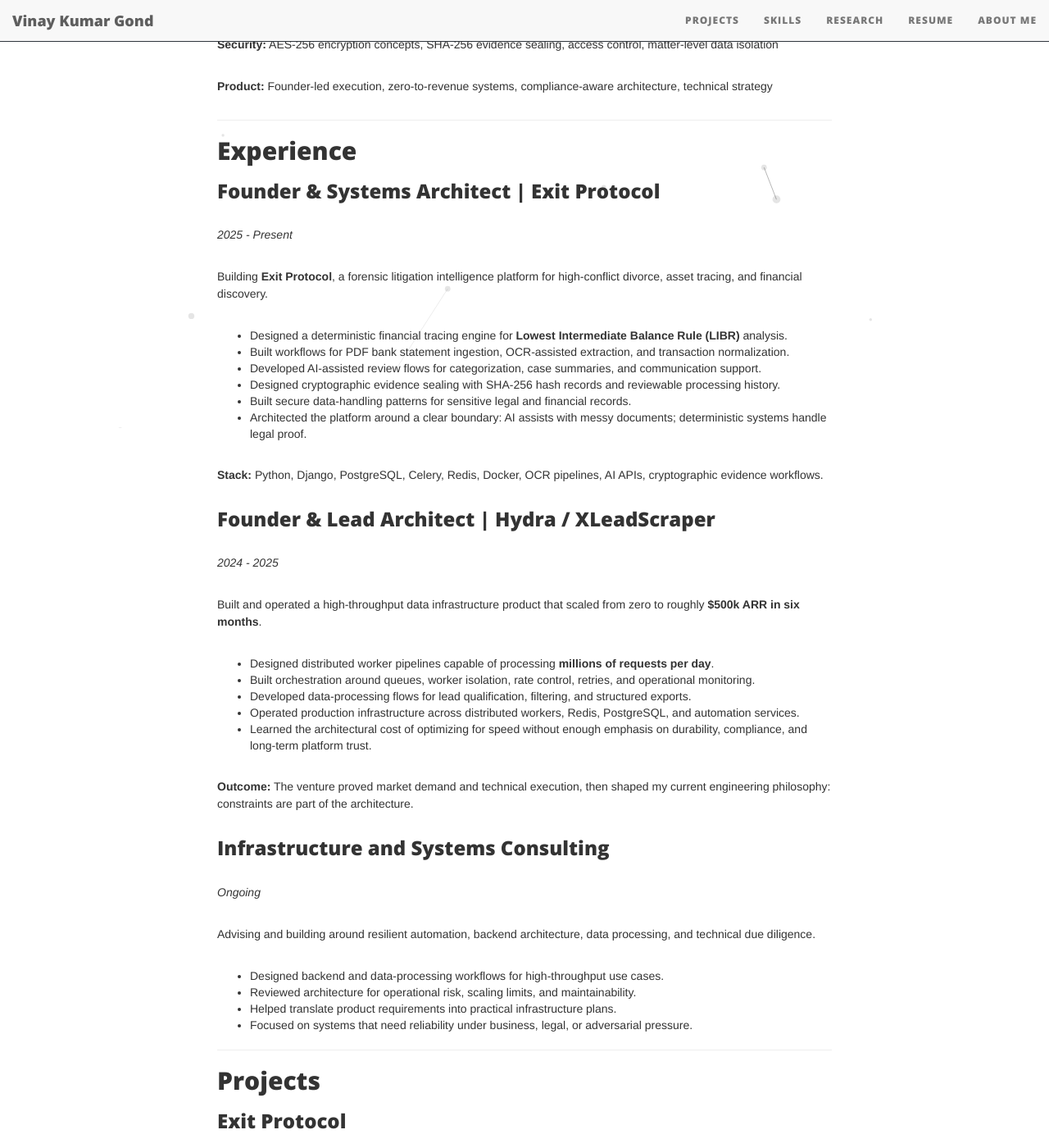
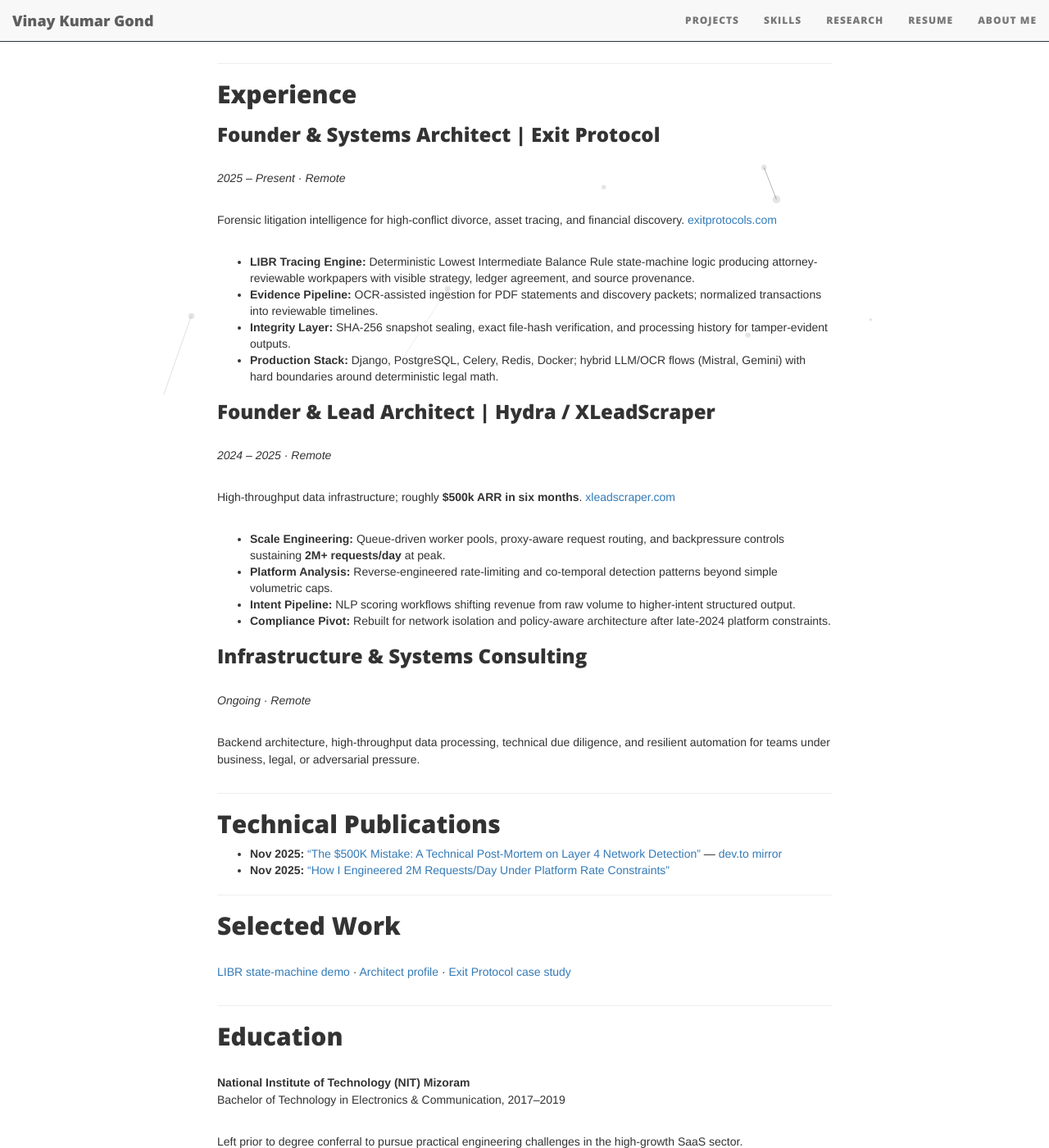
Before and after one commit to Vinaygond/Vinaygond.github.io, a Jekyll site: the page built from resume.md, in a window 1280 px wide and 1400 px high, scrolled down 1008 px. Shown: the whole window at 82% size. Built offline with Jekyll 4.4.1, drawn with Linux system fonts in a browser that asks for light colours; nearby versions of some CDN libraries; some of the changed text lies outside the part shown.

Commit message:
Sync web resume page with PDF and ignore LaTeX build artifacts

```diff
--- a/resume.md
+++ b/resume.md
@@ -14,101 +14,73 @@
 
 ## Summary
 
-Distributed systems architect and founder building software for high-stakes environments where scale, correctness, and trust all matter.
+Distributed systems architect and founder shipping under pressure: zero-to-revenue products, **2M+ requests/day** in production, and platform constraints turned into design inputs.
 
-My work spans forensic litigation intelligence, backend infrastructure, AI-assisted document processing, secure evidence workflows, and compliance-aware automation. I have built systems that reached millions of requests per day, generated roughly **$500k ARR**, and reduced financial tracing workflows from weeks to minutes through deterministic automation.
+Currently building **Exit Protocol**, a forensic litigation intelligence platform for asset tracing and financial discovery. Previously scaled **Hydra / XLeadScraper** to roughly **$500k ARR in six months**. Philosophy: **AI accelerates messy document work; deterministic systems handle proof**; compliance, security, and auditability are architecture requirements, not polish.
 
 ---
 
-## Core Strengths
+## Technical Skills
 
-**Systems:** Distributed systems, event-driven architecture, async orchestration, worker queues, rate control, fault isolation
+**Systems:** Distributed architecture, async orchestration, worker queues, rate control, fault isolation, traffic shaping, observability, forensic pipelines, evidence integrity
 
-**Backend:** Python, Django, FastAPI, Flask, Node.js, TypeScript, SQL, Bash
+**Stack:** Python (Django, FastAPI, AsyncIO), TypeScript, Node.js, SQL, Bash; PostgreSQL, Redis, Celery, Docker, Kubernetes, NGINX, AWS, GCP, OpenTelemetry
 
-**Infrastructure:** Docker, Kubernetes, Redis, Celery, PostgreSQL, MySQL, NGINX, AWS, GCP, DigitalOcean
-
-**Forensics:** Bank statement ingestion, OCR-assisted extraction, transaction classification, LIBR tracing, audit trails
-
-**Security:** AES-256 encryption concepts, SHA-256 evidence sealing, access control, matter-level data isolation
-
-**Product:** Founder-led execution, zero-to-revenue systems, compliance-aware architecture, technical strategy
+**Focus:** LIBR tracing, OCR/document ingestion, transaction normalization, SHA-256 snapshot integrity, AES-256 data protection, AI-assisted review, secure deployments
 
 ---
 
 ## Experience
 
 ### Founder & Systems Architect | Exit Protocol
-*2025 - Present*
+*2025 – Present · Remote*
 
-Building **Exit Protocol**, a forensic litigation intelligence platform for high-conflict divorce, asset tracing, and financial discovery.
+Forensic litigation intelligence for high-conflict divorce, asset tracing, and financial discovery. [exitprotocols.com](https://exitprotocols.com)
 
-- Designed a deterministic financial tracing engine for **Lowest Intermediate Balance Rule (LIBR)** analysis.
-- Built workflows for PDF bank statement ingestion, OCR-assisted extraction, and transaction normalization.
-- Developed AI-assisted review flows for categorization, case summaries, and communication support.
-- Designed cryptographic evidence sealing with SHA-256 hash records and reviewable processing history.
-- Built secure data-handling patterns for sensitive legal and financial records.
-- Architected the platform around a clear boundary: AI assists with messy documents; deterministic systems handle legal proof.
-
-**Stack:** Python, Django, PostgreSQL, Celery, Redis, Docker, OCR pipelines, AI APIs, cryptographic evidence workflows.
+- **LIBR Tracing Engine:** Deterministic Lowest Intermediate Balance Rule state-machine logic producing attorney-reviewable workpapers with visible strategy, ledger agreement, and source provenance.
+- **Evidence Pipeline:** OCR-assisted ingestion for PDF statements and discovery packets; normalized transactions into reviewable timelines.
+- **Integrity Layer:** SHA-256 snapshot sealing, exact file-hash verification, and processing history for tamper-evident outputs.
+- **Production Stack:** Django, PostgreSQL, Celery, Redis, Docker; hybrid LLM/OCR flows (Mistral, Gemini) with hard boundaries around deterministic legal math.
 
 ### Founder & Lead Architect | Hydra / XLeadScraper
-*2024 - 2025*
+*2024 – 2025 · Remote*
 
-Built and operated a high-throughput data infrastructure product that scaled from zero to roughly **$500k ARR in six months**.
+High-throughput data infrastructure; roughly **$500k ARR in six months**. [xleadscraper.com](https://xleadscraper.com)
 
-- Designed distributed worker pipelines capable of processing **millions of requests per day**.
-- Built orchestration around queues, worker isolation, rate control, retries, and operational monitoring.
-- Developed data-processing flows for lead qualification, filtering, and structured exports.
-- Operated production infrastructure across distributed workers, Redis, PostgreSQL, and automation services.
-- Learned the architectural cost of optimizing for speed without enough emphasis on durability, compliance, and long-term platform trust.
+- **Scale Engineering:** Queue-driven worker pools, proxy-aware request routing, and backpressure controls sustaining **2M+ requests/day** at peak.
+- **Platform Analysis:** Reverse-engineered rate-limiting and co-temporal detection patterns beyond simple volumetric caps.
+- **Intent Pipeline:** NLP scoring workflows shifting revenue from raw volume to higher-intent structured output.
+- **Compliance Pivot:** Rebuilt for network isolation and policy-aware architecture after late-2024 platform constraints.
 
-**Outcome:** The venture proved market demand and technical execution, then shaped my current engineering philosophy: constraints are part of the architecture.
+### Infrastructure & Systems Consulting
+*Ongoing · Remote*
 
-### Infrastructure and Systems Consulting
-*Ongoing*
-
-Advising and building around resilient automation, backend architecture, data processing, and technical due diligence.
-
-- Designed backend and data-processing workflows for high-throughput use cases.
-- Reviewed architecture for operational risk, scaling limits, and maintainability.
-- Helped translate product requirements into practical infrastructure plans.
-- Focused on systems that need reliability under business, legal, or adversarial pressure.
+Backend architecture, high-throughput data processing, technical due diligence, and resilient automation for teams under business, legal, or adversarial pressure.
 
 ---
 
-## Projects
+## Technical Publications
 
-### Exit Protocol
-*Forensic Litigation Intelligence*
+- **Nov 2025:** ["The $500K Mistake: A Technical Post-Mortem on Layer 4 Network Detection"](https://vinaygond.github.io/2025-12-01-The-500K-Tool-That-Got-Me-a-Cease-and-Desist-from-X/) — [dev.to mirror](https://dev.to/vinaygond/the-500k-tool-that-got-me-a-cease-and-desist-from-40bk)
+- **Nov 2025:** ["How I Engineered 2M Requests/Day Under Platform Rate Constraints"](https://vinaygond.github.io/2025-11-16-how-i-engineered-a-system-that-bypass-twitter-rate-limits/)
 
-- Automates financial discovery workflows for high-conflict litigation.
-- Converts messy bank statements and transaction records into structured, reviewable evidence.
-- Applies deterministic tracing rules for commingled asset analysis.
-- Produces audit-friendly outputs with cryptographic integrity records.
+---
 
-[View Live](https://exitprotocols.com) | [Architect Profile](https://exitprotocols.com/architect/) | [LIBR Demo](https://github.com/Vinaygond/libr-state-machine-demo) | [Case Study](/2025-12-28-Exit-Protocol-Wealth-Preservation-Intelligence/)
+## Selected Work
 
-### Hydra / XLeadScraper
-*High-Throughput Data Infrastructure*
-
-- Distributed data infrastructure product built around async workers, queueing, data enrichment, and operational isolation.
-- Reached roughly **$500k ARR** and processed millions of requests per day at peak.
-- Became the foundation for my current compliance-aware approach to systems design.
-
-[View Live](https://xleadscraper.com) | [Technical Postmortem](/2025-11-16-how-i-engineered-a-system-that-bypass-twitter-rate-limits/)
+[LIBR state-machine demo](https://github.com/Vinaygond/libr-state-machine-demo) · [Architect profile](https://exitprotocols.com/architect/) · [Exit Protocol case study](/2025-12-28-Exit-Protocol-Wealth-Preservation-Intelligence/)
 
 ---
 
 ## Education
 
 **National Institute of Technology (NIT) Mizoram**
-Bachelor of Technology in Electronics & Communication, 2017-2019
+Bachelor of Technology in Electronics & Communication, 2017–2019
 
-Left before degree completion to pursue practical engineering and founder-led product work.
+Left prior to degree conferral to pursue practical engineering challenges in the high-growth SaaS sector.
 
 ---
 
 ## Contact
 
-[Email](mailto:vinay@exitprotocols.com) | [Website](https://vinaygond.github.io) | [Exit Protocol](https://exitprotocols.com) | [Twitter](https://twitter.com/vvgond) | [LinkedIn](https://www.linkedin.com/in/vinaygo/) | [GitHub](https://github.com/Vinaygond)
+[Email](mailto:vinay@exitprotocols.com) · [Website](https://vinaygond.github.io) · [Exit Protocol](https://exitprotocols.com) · [Twitter](https://twitter.com/vvgond) · [LinkedIn](https://www.linkedin.com/in/vinaygo/) · [GitHub](https://github.com/Vinaygond)
```
Also changed, not shown: 1 other file.
